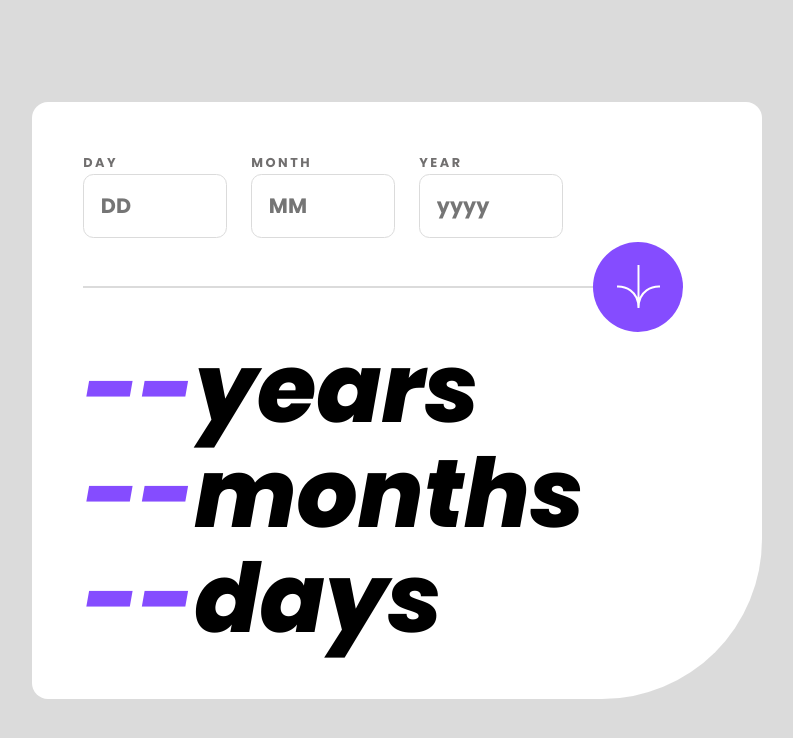
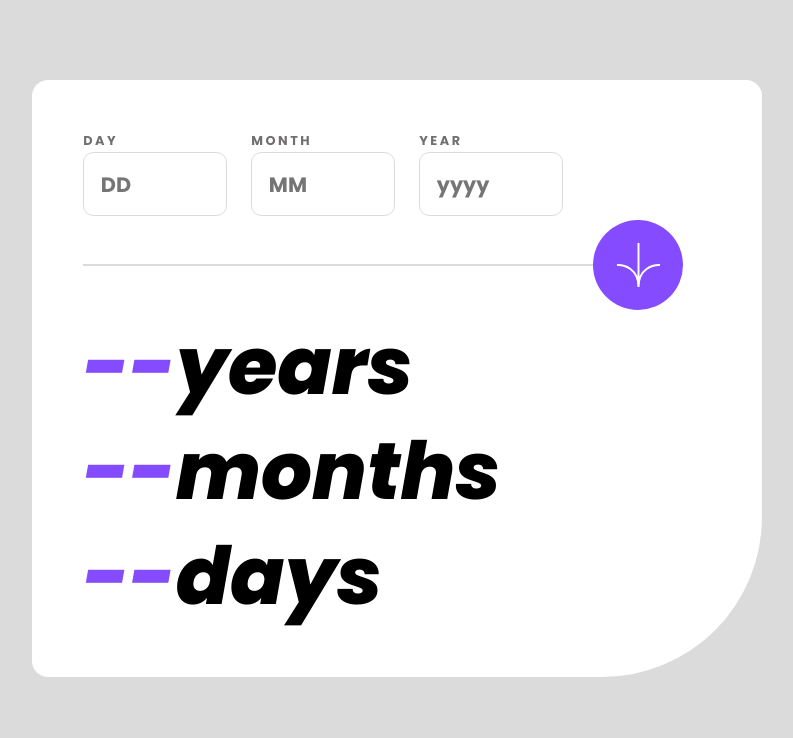
Before and after one commit to eduardff/age-calculator-app-frontendmentor-, a website built with Vite: page index.html in a window 1280 px wide. Shown: the whole page, without its empty margins (243-1036 px from the left). Built offline with nearby package versions, Linux system fonts and the light colour scheme.

Commit message:
actualizado

```diff
--- a/style.scss
+++ b/style.scss
@@ -73,17 +73,15 @@ h6 {
 }
 // calculator
 
-.container {
-  // width: 100%;
-  height: 100vh;
-  display: flex;
-  // justify-content: center;
-  align-items: center;
-}
+// .container {
+//   height: 100vh;
+//   display: flex;
+//   align-items: center;
+// }
 .calculator {
   display: grid;
   gap: 4rem;
-  // margin-block-start: 5rem;
+  margin-block-start: 5rem;
   padding-block: 3em;
   padding-inline: max(4vw, 1em);
   background-color: hsl(0, 0%, 100%);
@@ -150,7 +148,8 @@ h6 {
     }
   }
   &__text {
-    font-size: clamp(4rem, (3rem + 5vw), 6rem);
+    // font-size: clamp(2rem, (3rem + 5vw), 6rem);
+    font-size: clamp(3rem, 1rem + 10vw, 5rem);
     font-style: italic;
     font-weight: 800;
     p {
```
